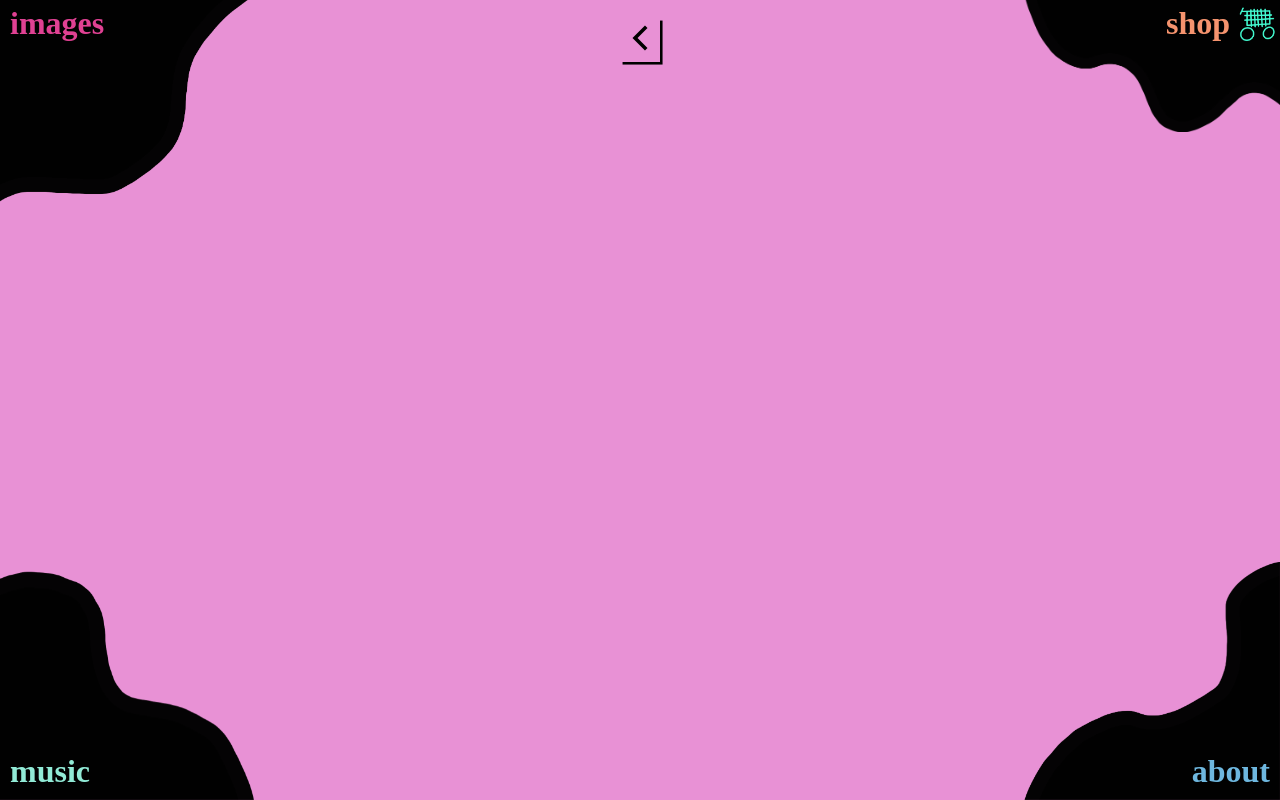
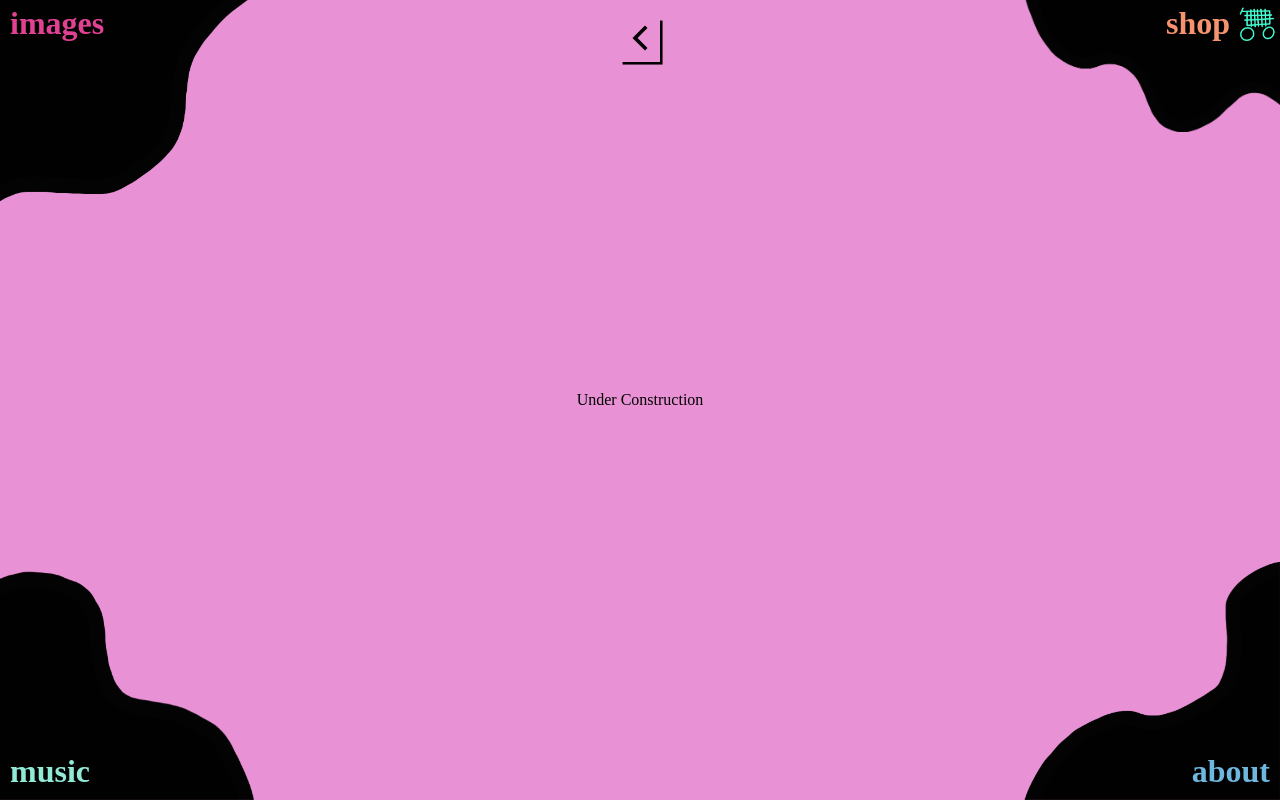
Before and after one commit to MattVwaves/That-French-Artist-Client, a React (Create React App) app: page /about in a window 1280 px wide. Built offline with nearby package versions, Linux system fonts and the light colour scheme; a web font is replaced by a local one.

Commit message:
Pages currently without content display as under construction

```diff
--- a/src/components/categories/shop/SetShopItemCategory.js
+++ b/src/components/categories/shop/SetShopItemCategory.js
@@ -1,6 +1,7 @@
 import { useState, useEffect } from 'react';
 import ShopItemList from './ShopItemList';
 import { useNavigate, useLocation } from 'react-router';
+import BackIcon from '../../functional/back';
 
 export default function SetShopItemCategory({
   category,
@@ -18,9 +19,7 @@ export default function SetShopItemCategory({
       fetch(`${apiUrl}/item/shop/?category=${category}`)
         .then((res) => res.json())
         .then((data) => {
-          console.log(data);
           const itemsList = data.itemsList;
-
           const shopItemsWithAddToBasket = itemsList.map((shopItem) => {
             if (
               basketList &&
@@ -33,7 +32,6 @@ export default function SetShopItemCategory({
             return { ...shopItem, basketStatus: 'Add to basket' };
           });
           setShopItemsList(shopItemsWithAddToBasket);
-          console.log(shopItemsList);
           window.localStorage.setItem(
             'shop-items-list',
             JSON.stringify(shopItemsWithAddToBasket)
@@ -56,6 +54,12 @@ export default function SetShopItemCategory({
           setBasketList={setBasketList}
         />
       )}
+      {category === 'other' && (
+        <>
+          <BackIcon />
+          <div className="container-center">Under Construction</div>
+        </>
+      )}
     </>
   );
 }
--- a/src/components/home/PageTitle.js
+++ b/src/components/home/PageTitle.js
@@ -3,11 +3,7 @@ import { Link } from 'react-router-dom';
 export default function PageTitle({ pageTitle }) {
   return (
     <>
-      <img
-        src={require(`../../assets/home/${pageTitle}.png`)}
-        // height="100px"
-        alt="page"
-      />
+      <img src={require(`../../assets/home/${pageTitle}.png`)} alt="page" />
       <h2 id={pageTitle}>
         <Link
           style={{
--- a/src/components/pages/Page.js
+++ b/src/components/pages/Page.js
@@ -16,16 +16,22 @@ export default function Categories() {
     if (page === 'images') setCategoriesList(imageCategories);
     if (page === 'music') setCategoriesList(musicCategories);
     if (page === 'shop') setCategoriesList(shopCategories);
+    if (page === 'about') setCategoriesList(null);
   }, [page]);
 
   return (
     <>
       <BackIcon />
-      <ul className="container-center" id="category-list">
-        {categoriesList.map((i) => {
-          return <CategoryTitle key={i} category={i} page={page} />;
-        })}
-      </ul>
+      {page !== 'about' ? (
+        <ul className="container-center" id="category-list">
+          {categoriesList &&
+            categoriesList.map((i) => {
+              return <CategoryTitle key={i} category={i} page={page} />;
+            })}
+        </ul>
+      ) : (
+        <div className="container-center">Under Construction</div>
+      )}
     </>
   );
 }
```
